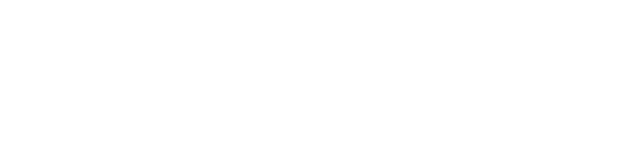
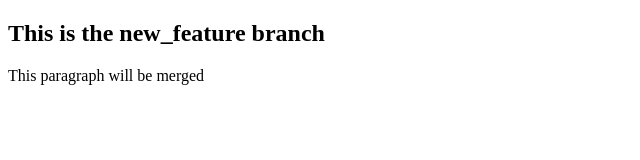
Before and after one commit to carlfahl/git_diff_merge_rebase, a plain HTML site: page index.html in a window 1280 px wide. Shown: the whole page, without its empty margins (0-640 px from the left). Drawn offline with Linux system fonts and the light colour scheme.

Commit message:
changes to index.html in new_feature branch

```diff
--- a/index.html
+++ b/index.html
@@ -2,9 +2,10 @@
 <html>
   <head>
     <meta charset="utf-8">
-    <title></title>
+    <title>New Feature Branch</title>
   </head>
   <body>
-
+    <h2>This is the new_feature branch</h2>
+    <p>This paragraph will be merged</p>
   </body>
 </html>
```
